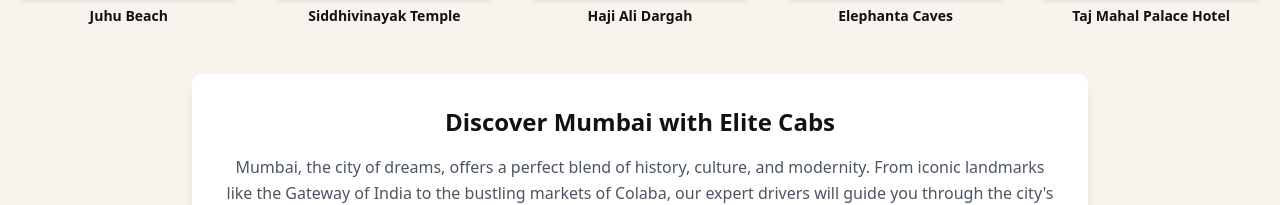
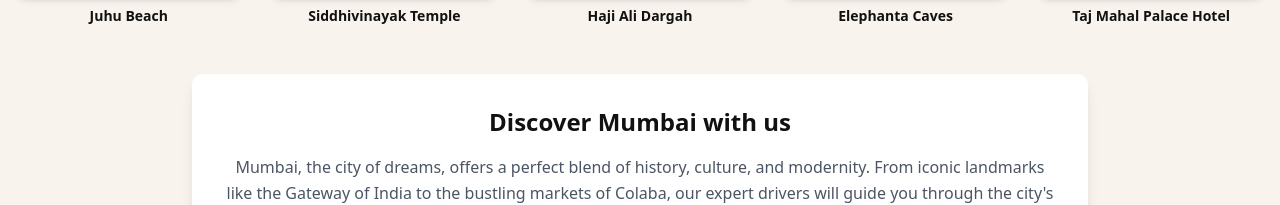
Before and after one commit to adarsh9960/new, a Next.js app: page / in a window 1280 px wide. Shown: the part 6396-6601 px from the top of the page. Built offline with nearby package versions, Linux system fonts and the light colour scheme.

Commit message:
Update SightseeingSection.tsx

```diff
--- a/src/components/sections/SightseeingSection.tsx
+++ b/src/components/sections/SightseeingSection.tsx
@@ -94,7 +94,7 @@
         <div className="mt-12 max-w-4xl mx-auto">
           <div className="bg-card rounded-lg p-8 shadow-lg">
             <h3 className="text-2xl font-semibold text-foreground mb-4 text-center">
-              Discover Mumbai with Elite Cabs
+              Discover Mumbai with us
             </h3>
             <p className="text-muted-foreground mb-6 leading-relaxed text-center">
               Mumbai, the city of dreams, offers a perfect blend of history, culture, and modernity.
```
